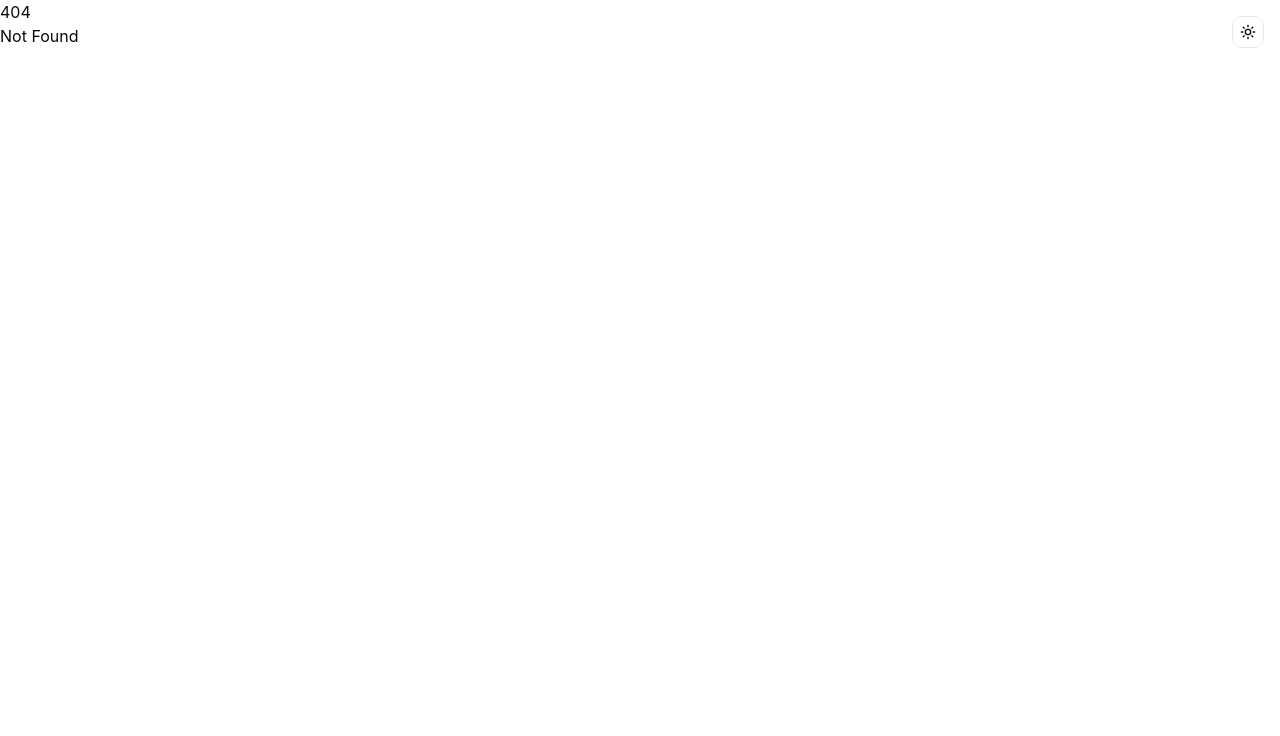
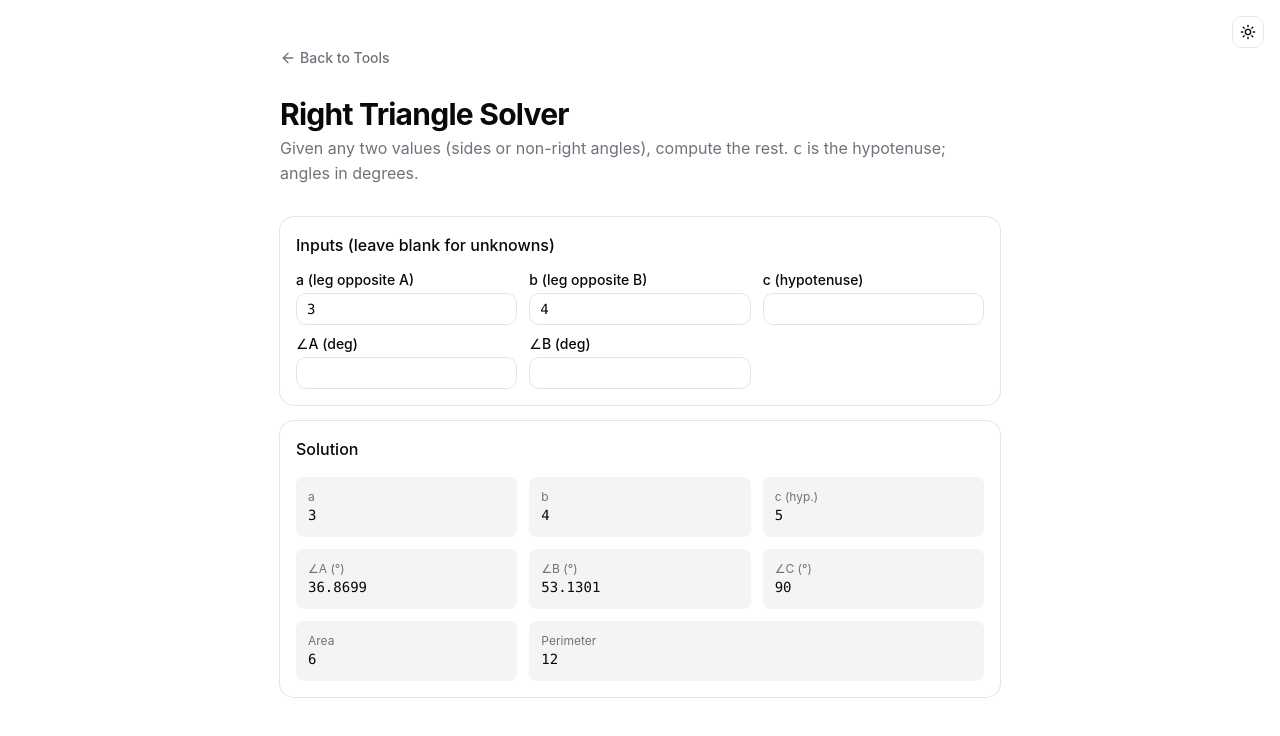
Before and after one commit to orykr/tool.ory.kr, a SvelteKit app in the folder frontend/: page /right-tri in a window 1280 px wide. Before the commit this address had no page. Shown: the top 736 px of the page. Built offline with nearby package versions, Linux system fonts and the light colour scheme.

Commit message:
feat(right-tri): add right triangle solver

```diff
--- a/frontend/src/routes/+page.svelte
+++ b/frontend/src/routes/+page.svelte
@@ -726,6 +726,11 @@
 			href: "/trig",
 			title: "Trigonometry Calculator",
 			description: "sin/cos/tan/inverse with degrees or radians."
+		},
+		{
+			href: "/right-tri",
+			title: "Right Triangle Solver",
+			description: "Solve a right triangle from any two known values."
 		}
 	];
 </script>
--- /dev/null
+++ b/frontend/src/routes/right-tri/+page.svelte
@@ -0,0 +1,155 @@
+<script lang="ts">
+	import * as Card from "$lib/components/ui/card/index.js";
+	import { Input } from "$lib/components/ui/input/index.js";
+	import { Label } from "$lib/components/ui/label/index.js";
+	import ArrowLeft from "@lucide/svelte/icons/arrow-left";
+
+	type Field = "a" | "b" | "c" | "A" | "B";
+	let aIn = $state("3");
+	let bIn = $state("4");
+	let cIn = $state("");
+	let AIn = $state("");
+	let BIn = $state("");
+
+	function num(v: string): number | null {
+		const t = v.trim();
+		if (!t) return null;
+		const n = Number(t);
+		return Number.isFinite(n) ? n : null;
+	}
+
+	let result = $derived.by(() => {
+		const a = num(aIn);
+		const b = num(bIn);
+		const c = num(cIn);
+		const A = num(AIn);
+		const B = num(BIn);
+
+		const sides = [a, b, c].filter((v): v is number => v !== null && v > 0).length;
+		const angles = [A, B].filter((v): v is number => v !== null && v > 0 && v < 90).length;
+		const knowns = sides + angles;
+		if (knowns < 2) return { ok: false as const, error: "Provide at least 2 values (and not both unknown angles)." };
+
+		let ra = a;
+		let rb = b;
+		let rc = c;
+		let rA = A;
+		let rB = B;
+
+		// Two sides known
+		if (ra !== null && rb !== null && rc === null) {
+			rc = Math.sqrt(ra * ra + rb * rb);
+		} else if (ra !== null && rc !== null && rb === null) {
+			if (rc <= ra) return { ok: false as const, error: "Hypotenuse must exceed each leg." };
+			rb = Math.sqrt(rc * rc - ra * ra);
+		} else if (rb !== null && rc !== null && ra === null) {
+			if (rc <= rb) return { ok: false as const, error: "Hypotenuse must exceed each leg." };
+			ra = Math.sqrt(rc * rc - rb * rb);
+		} else if (ra !== null && rA !== null) {
+			rA = rA * (Math.PI / 180);
+			rB = Math.PI / 2 - rA;
+			rb = ra / Math.tan(rA);
+			rc = ra / Math.sin(rA);
+			rA = (rA * 180) / Math.PI;
+			rB = (rB * 180) / Math.PI;
+		} else if (rb !== null && rB !== null) {
+			rB = rB * (Math.PI / 180);
+			rA = Math.PI / 2 - rB;
+			ra = rb / Math.tan(rB);
+			rc = rb / Math.sin(rB);
+			rA = (rA * 180) / Math.PI;
+			rB = (rB * 180) / Math.PI;
+		} else if (rc !== null && rA !== null) {
+			const rad = rA * (Math.PI / 180);
+			ra = rc * Math.sin(rad);
+			rb = rc * Math.cos(rad);
+			rB = 90 - rA;
+		} else if (rc !== null && rB !== null) {
+			const rad = rB * (Math.PI / 180);
+			rb = rc * Math.sin(rad);
+			ra = rc * Math.cos(rad);
+			rA = 90 - rB;
+		} else {
+			return { ok: false as const, error: "Could not solve from given combination." };
+		}
+
+		if (ra !== null && rb !== null && rA === null) {
+			rA = (Math.atan2(ra, rb) * 180) / Math.PI;
+			rB = 90 - rA;
+		}
+
+		const area = ra && rb ? (ra * rb) / 2 : null;
+		const perimeter = ra && rb && rc ? ra + rb + rc : null;
+
+		return {
+			ok: true as const,
+			a: ra,
+			b: rb,
+			c: rc,
+			A: rA,
+			B: rB,
+			area,
+			perimeter
+		};
+	});
+
+	function fmt(n: number | null, digits = 6): string {
+		if (n === null || !Number.isFinite(n)) return "—";
+		return n.toFixed(digits).replace(/\.?0+$/, "");
+	}
+</script>
+
+<main class="container mx-auto max-w-3xl px-6 py-12">
+	<nav class="mb-6">
+		<a
+			href="/"
+			class="text-muted-foreground hover:text-foreground inline-flex items-center gap-1 text-sm font-medium transition-colors"
+		>
+			<ArrowLeft class="h-4 w-4" />
+			Back to Tools
+		</a>
+	</nav>
+
+	<header class="mb-8">
+		<h1 class="text-3xl font-bold tracking-tight">Right Triangle Solver</h1>
+		<p class="text-muted-foreground mt-1">
+			Given any two values (sides or non-right angles), compute the rest. <code>c</code> is the
+			hypotenuse; angles in degrees.
+		</p>
+	</header>
+
+	<Card.Root class="mb-4">
+		<Card.Header><Card.Title class="text-base">Inputs (leave blank for unknowns)</Card.Title></Card.Header>
+		<Card.Content class="grid gap-3 sm:grid-cols-3">
+			<div class="space-y-1.5"><Label for="a">a (leg opposite A)</Label><Input id="a" bind:value={aIn} class="font-mono" /></div>
+			<div class="space-y-1.5"><Label for="b">b (leg opposite B)</Label><Input id="b" bind:value={bIn} class="font-mono" /></div>
+			<div class="space-y-1.5"><Label for="c">c (hypotenuse)</Label><Input id="c" bind:value={cIn} class="font-mono" /></div>
+			<div class="space-y-1.5"><Label for="A">∠A (deg)</Label><Input id="A" bind:value={AIn} class="font-mono" /></div>
+			<div class="space-y-1.5"><Label for="B">∠B (deg)</Label><Input id="B" bind:value={BIn} class="font-mono" /></div>
+		</Card.Content>
+	</Card.Root>
+
+	{#if result.ok}
+		<Card.Root>
+			<Card.Header><Card.Title class="text-base">Solution</Card.Title></Card.Header>
+			<Card.Content>
+				<dl class="grid grid-cols-2 gap-3 text-sm sm:grid-cols-3">
+					<div class="bg-muted rounded-md p-3"><dt class="text-muted-foreground text-xs">a</dt><dd class="font-mono">{fmt(result.a)}</dd></div>
+					<div class="bg-muted rounded-md p-3"><dt class="text-muted-foreground text-xs">b</dt><dd class="font-mono">{fmt(result.b)}</dd></div>
+					<div class="bg-muted rounded-md p-3"><dt class="text-muted-foreground text-xs">c (hyp.)</dt><dd class="font-mono">{fmt(result.c)}</dd></div>
+					<div class="bg-muted rounded-md p-3"><dt class="text-muted-foreground text-xs">∠A (°)</dt><dd class="font-mono">{fmt(result.A, 4)}</dd></div>
+					<div class="bg-muted rounded-md p-3"><dt class="text-muted-foreground text-xs">∠B (°)</dt><dd class="font-mono">{fmt(result.B, 4)}</dd></div>
+					<div class="bg-muted rounded-md p-3"><dt class="text-muted-foreground text-xs">∠C (°)</dt><dd class="font-mono">90</dd></div>
+					<div class="bg-muted rounded-md p-3"><dt class="text-muted-foreground text-xs">Area</dt><dd class="font-mono">{fmt(result.area)}</dd></div>
+					<div class="bg-muted rounded-md p-3 sm:col-span-2"><dt class="text-muted-foreground text-xs">Perimeter</dt><dd class="font-mono">{fmt(result.perimeter)}</dd></div>
+				</dl>
+			</Card.Content>
+		</Card.Root>
+	{:else}
+		<div
+			class="border-destructive/50 bg-destructive/10 text-destructive rounded-md border p-3 text-sm"
+		>
+			{result.error}
+		</div>
+	{/if}
+</main>
```
